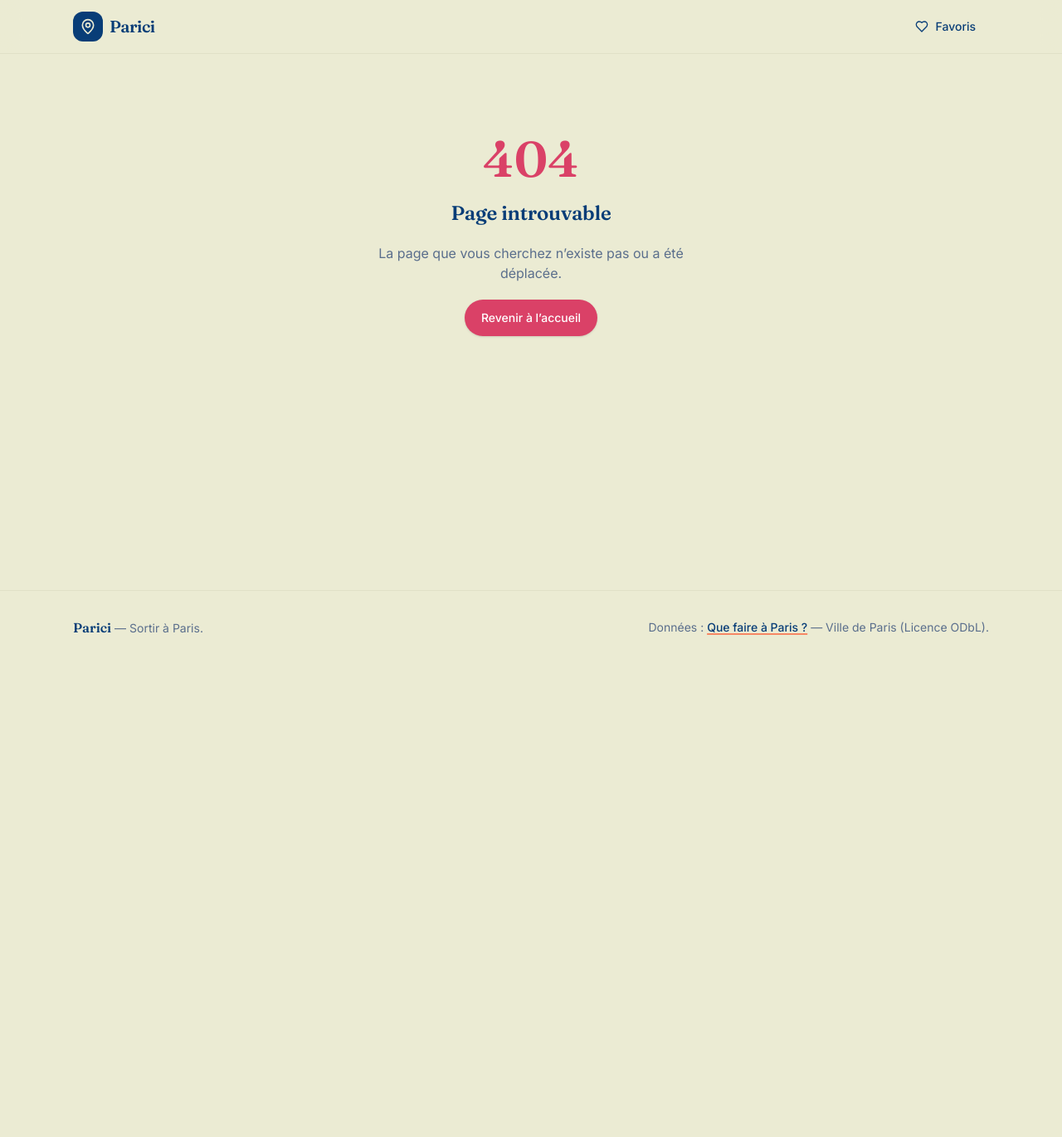
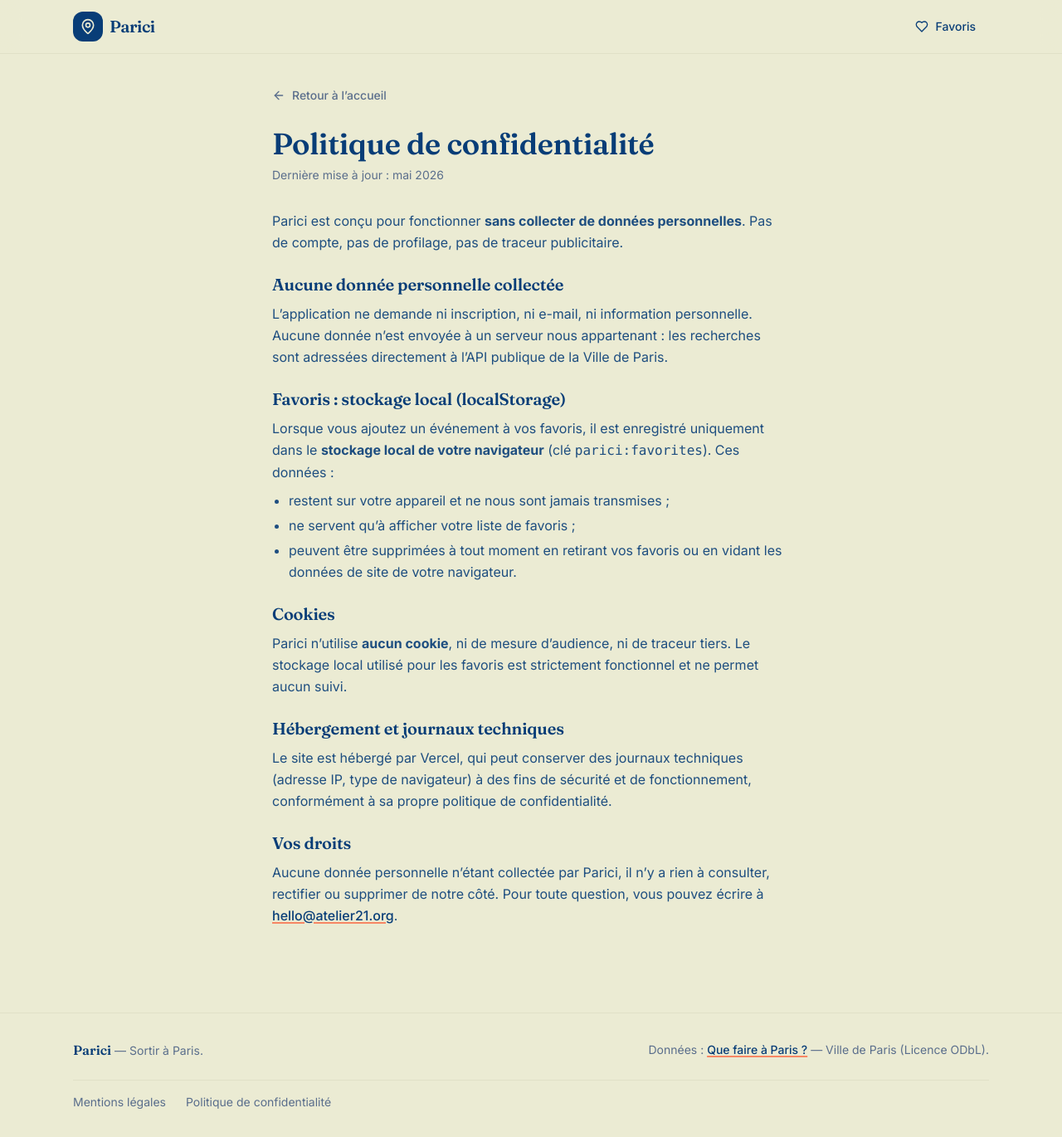
Before and after one commit to JomeiYouma/parici, a React (Vite) app: page /confidentialite in a window 1280 px wide. Shown: the whole page at 83% size. Before the commit the page ends 800 px from the top, so only its background shows below. Built offline with nearby package versions, Linux system fonts and the light colour scheme.

Commit message:
feat(legal): add legal notice and privacy policy pages
Lazy-loaded /mentions-legales and /confidentialite routes with a shared
article layout, linked from the footer. Privacy page documents the
localStorage-only favourites and the absence of cookies/tracking.

```diff
--- a/src/app/Footer.tsx
+++ b/src/app/Footer.tsx
@@ -1,8 +1,11 @@
-/** Pied de page : crédit de la source open data (obligation de réutilisation). */
+import { Link } from 'react-router-dom'
+
+/** Pied de page : crédit de la source open data + liens légaux. */
 export function Footer() {
   return (
     <footer className="mt-16 border-t border-surface-border/70 bg-paper">
-      <div className="mx-auto flex max-w-6xl flex-col gap-2 px-4 py-8 text-sm text-ink-muted sm:flex-row sm:items-center sm:justify-between sm:px-6">
+      <div className="mx-auto flex max-w-6xl flex-col gap-6 px-4 py-8 sm:px-6">
+        <div className="flex flex-col gap-2 text-sm text-ink-muted sm:flex-row sm:items-center sm:justify-between">
           <p>
             <span className="font-display text-base font-semibold text-navy">
               Parici
@@ -22,6 +25,25 @@
             — Ville de Paris (Licence ODbL).
           </p>
         </div>
+
+        <nav
+          className="flex flex-wrap gap-x-6 gap-y-2 border-t border-surface-border/70 pt-4 text-sm text-ink-muted"
+          aria-label="Liens légaux"
+        >
+          <Link
+            to="/mentions-legales"
+            className="transition-colors hover:text-magenta-strong"
+          >
+            Mentions légales
+          </Link>
+          <Link
+            to="/confidentialite"
+            className="transition-colors hover:text-magenta-strong"
+          >
+            Politique de confidentialité
+          </Link>
+        </nav>
+      </div>
     </footer>
   )
 }
--- a/src/app/router.tsx
+++ b/src/app/router.tsx
@@ -15,6 +15,16 @@
 const FavoritesPage = lazy(() =>
   import('@/pages/FavoritesPage').then((m) => ({ default: m.FavoritesPage })),
 )
+const MentionsLegalesPage = lazy(() =>
+  import('@/pages/MentionsLegalesPage').then((m) => ({
+    default: m.MentionsLegalesPage,
+  })),
+)
+const ConfidentialitePage = lazy(() =>
+  import('@/pages/ConfidentialitePage').then((m) => ({
+    default: m.ConfidentialitePage,
+  })),
+)
 const NotFoundPage = lazy(() =>
   import('@/pages/NotFoundPage').then((m) => ({ default: m.NotFoundPage })),
 )
@@ -31,6 +41,8 @@
       { index: true, element: <HomePage /> },
       { path: 'event/:id', element: lazyRoute(<EventDetailPage />) },
       { path: 'favoris', element: lazyRoute(<FavoritesPage />) },
+      { path: 'mentions-legales', element: lazyRoute(<MentionsLegalesPage />) },
+      { path: 'confidentialite', element: lazyRoute(<ConfidentialitePage />) },
       { path: '*', element: lazyRoute(<NotFoundPage />) },
     ],
   },
--- /dev/null
+++ b/src/pages/ConfidentialitePage.tsx
@@ -0,0 +1,77 @@
+import { Seo } from '@/app/Seo'
+
+import { LegalArticle, LegalSection } from './legal/LegalArticle'
+
+export function ConfidentialitePage() {
+  return (
+    <>
+      <Seo
+        title="Politique de confidentialité"
+        description="Comment Parici traite (ou plutôt ne traite pas) vos données."
+      />
+      <LegalArticle title="Politique de confidentialité" updated="mai 2026">
+        <p>
+          Parici est conçu pour fonctionner <strong>sans collecter de données
+          personnelles</strong>. Pas de compte, pas de profilage, pas de traceur
+          publicitaire.
+        </p>
+
+        <LegalSection heading="Aucune donnée personnelle collectée">
+          <p>
+            L’application ne demande ni inscription, ni e-mail, ni information
+            personnelle. Aucune donnée n’est envoyée à un serveur nous appartenant :
+            les recherches sont adressées directement à l’API publique de la Ville
+            de Paris.
+          </p>
+        </LegalSection>
+
+        <LegalSection heading="Favoris : stockage local (localStorage)">
+          <p>
+            Lorsque vous ajoutez un événement à vos favoris, il est enregistré
+            uniquement dans le <strong>stockage local de votre navigateur</strong>
+            {' '}(clé <code>parici:favorites</code>). Ces données :
+          </p>
+          <ul className="list-disc space-y-1 pl-5">
+            <li>restent sur votre appareil et ne nous sont jamais transmises ;</li>
+            <li>ne servent qu’à afficher votre liste de favoris ;</li>
+            <li>
+              peuvent être supprimées à tout moment en retirant vos favoris ou en
+              vidant les données de site de votre navigateur.
+            </li>
+          </ul>
+        </LegalSection>
+
+        <LegalSection heading="Cookies">
+          <p>
+            Parici n’utilise <strong>aucun cookie</strong>, ni de mesure
+            d’audience, ni de traceur tiers. Le stockage local utilisé pour les
+            favoris est strictement fonctionnel et ne permet aucun suivi.
+          </p>
+        </LegalSection>
+
+        <LegalSection heading="Hébergement et journaux techniques">
+          <p>
+            Le site est hébergé par Vercel, qui peut conserver des journaux
+            techniques (adresse IP, type de navigateur) à des fins de sécurité et de
+            fonctionnement, conformément à sa propre politique de confidentialité.
+          </p>
+        </LegalSection>
+
+        <LegalSection heading="Vos droits">
+          <p>
+            Aucune donnée personnelle n’étant collectée par Parici, il n’y a rien à
+            consulter, rectifier ou supprimer de notre côté. Pour toute question,
+            vous pouvez écrire à{' '}
+            <a
+              href="mailto:hello@atelier21.org"
+              className="font-medium text-navy underline decoration-coral decoration-2 underline-offset-2 hover:text-magenta-strong"
+            >
+              hello@atelier21.org
+            </a>
+            .
+          </p>
+        </LegalSection>
+      </LegalArticle>
+    </>
+  )
+}
--- /dev/null
+++ b/src/pages/MentionsLegalesPage.tsx
@@ -0,0 +1,90 @@
+import { Seo } from '@/app/Seo'
+
+import { LegalArticle, LegalSection } from './legal/LegalArticle'
+
+export function MentionsLegalesPage() {
+  return (
+    <>
+      <Seo
+        title="Mentions légales"
+        description="Mentions légales de l’application Parici."
+      />
+      <LegalArticle title="Mentions légales" updated="mai 2026">
+        <p>
+          Parici est une application web de démonstration, non commerciale,
+          permettant de consulter l’agenda culturel ouvert de la Ville de Paris.
+        </p>
+
+        <LegalSection heading="Éditeur">
+          <p>
+            Le présent site est édité par <strong>[Nom de l’éditeur]</strong>,
+            dans le cadre d’un projet personnel / pédagogique.
+            <br />
+            Contact :{' '}
+            <a
+              href="mailto:hello@atelier21.org"
+              className="font-medium text-navy underline decoration-coral decoration-2 underline-offset-2 hover:text-magenta-strong"
+            >
+              hello@atelier21.org
+            </a>
+          </p>
+        </LegalSection>
+
+        <LegalSection heading="Directeur de la publication">
+          <p>[Nom du directeur de la publication].</p>
+        </LegalSection>
+
+        <LegalSection heading="Hébergeur">
+          <p>
+            Vercel Inc.
+            <br />
+            340 S Lemon Ave #4133, Walnut, CA 91789, États-Unis
+            <br />
+            <a
+              href="https://vercel.com"
+              target="_blank"
+              rel="noopener noreferrer"
+              className="font-medium text-navy underline decoration-coral decoration-2 underline-offset-2 hover:text-magenta-strong"
+            >
+              vercel.com
+            </a>
+          </p>
+        </LegalSection>
+
+        <LegalSection heading="Données affichées">
+          <p>
+            Les événements proviennent du jeu de données{' '}
+            <a
+              href="https://opendata.paris.fr/explore/dataset/que-faire-a-paris-/"
+              target="_blank"
+              rel="noopener noreferrer"
+              className="font-medium text-navy underline decoration-coral decoration-2 underline-offset-2 hover:text-magenta-strong"
+            >
+              « Que faire à Paris ? »
+            </a>{' '}
+            publié par la Ville de Paris sous licence ODbL. Parici n’est pas
+            affilié à la Ville de Paris. Les contenus (titres, descriptions,
+            images) restent la propriété de leurs auteurs respectifs.
+          </p>
+        </LegalSection>
+
+        <LegalSection heading="Propriété intellectuelle">
+          <p>
+            Le code source et le design de l’application sont publiés sous licence
+            MIT. La réutilisation des données est soumise à la licence ODbL de la
+            source.
+          </p>
+        </LegalSection>
+
+        <LegalSection heading="Responsabilité">
+          <p>
+            Les informations sur les événements sont fournies « en l’état » par la
+            source open data. Parici ne saurait être tenu responsable d’éventuelles
+            inexactitudes, modifications ou annulations. Vérifiez toujours
+            l’information sur la fiche officielle de l’événement.
+          </p>
+        </LegalSection>
+      </LegalArticle>
+    </>
+  )
+}
--- /dev/null
+++ b/src/pages/legal/LegalArticle.tsx
@@ -0,0 +1,53 @@
+import { ArrowLeft } from 'lucide-react'
+import type { ReactNode } from 'react'
+import { Link } from 'react-router-dom'
+
+/** Gabarit commun aux pages légales : titre, date de mise à jour et prose. */
+export function LegalArticle({
+  title,
+  updated,
+  children,
+}: {
+  title: string
+  updated: string
+  children: ReactNode
+}) {
+  return (
+    <article className="mx-auto max-w-2xl px-4 py-10 sm:px-6">
+      <Link
+        to="/"
+        className="inline-flex items-center gap-2 text-sm font-medium text-ink-muted transition-colors hover:text-magenta-strong"
+      >
+        <ArrowLeft className="size-4" />
+        Retour à l’accueil
+      </Link>
+
+      <h1 className="mt-6 font-display text-3xl font-semibold sm:text-4xl">
+        {title}
+      </h1>
+      <p className="mt-2 text-sm text-ink-muted">
+        Dernière mise à jour : {updated}
+      </p>
+
+      <div className="legal-prose mt-8 space-y-6 leading-relaxed text-navy/90">
+        {children}
+      </div>
+    </article>
+  )
+}
+
+/** Sous-titre de section dans une page légale. */
+export function LegalSection({
+  heading,
+  children,
+}: {
+  heading: string
+  children: ReactNode
+}) {
+  return (
+    <section className="space-y-2">
+      <h2 className="font-display text-xl font-semibold text-navy">{heading}</h2>
+      {children}
+    </section>
+  )
+}
```
Lines whose indentation alone changed are shown as unchanged.
